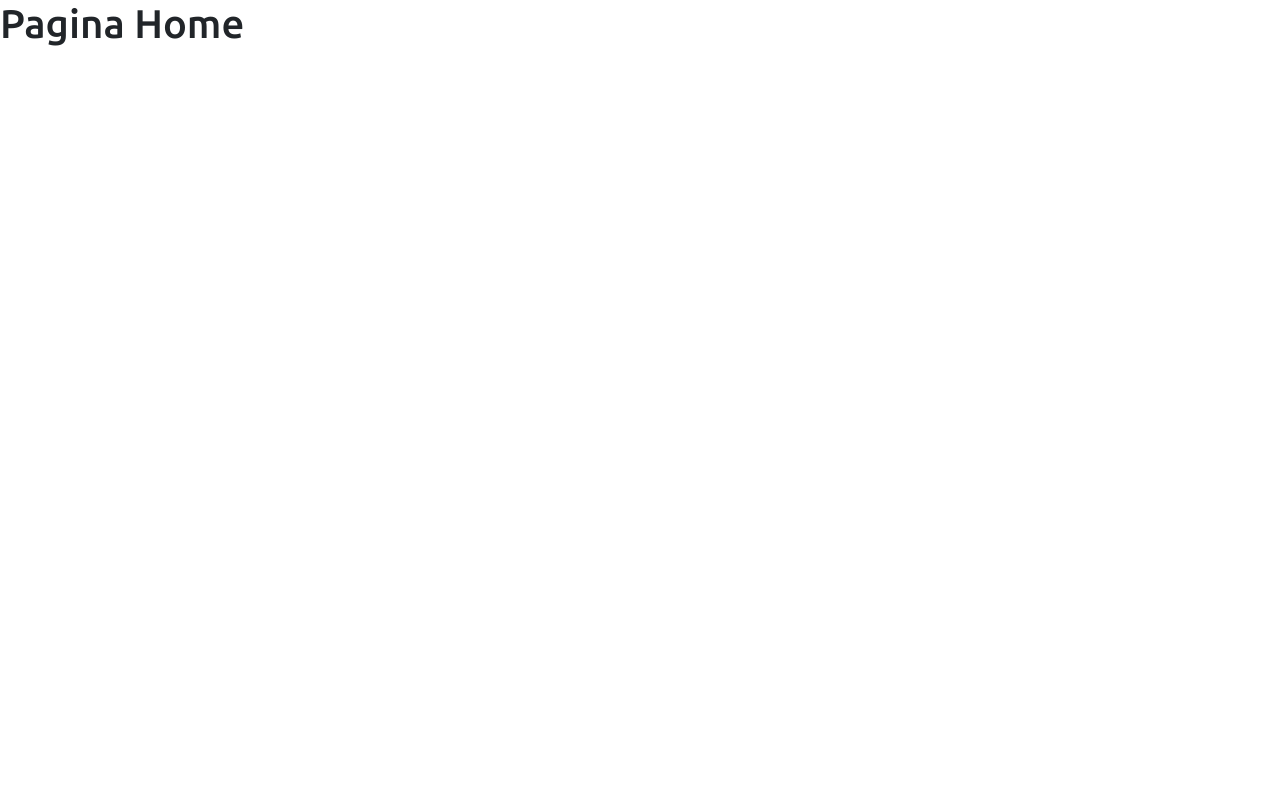
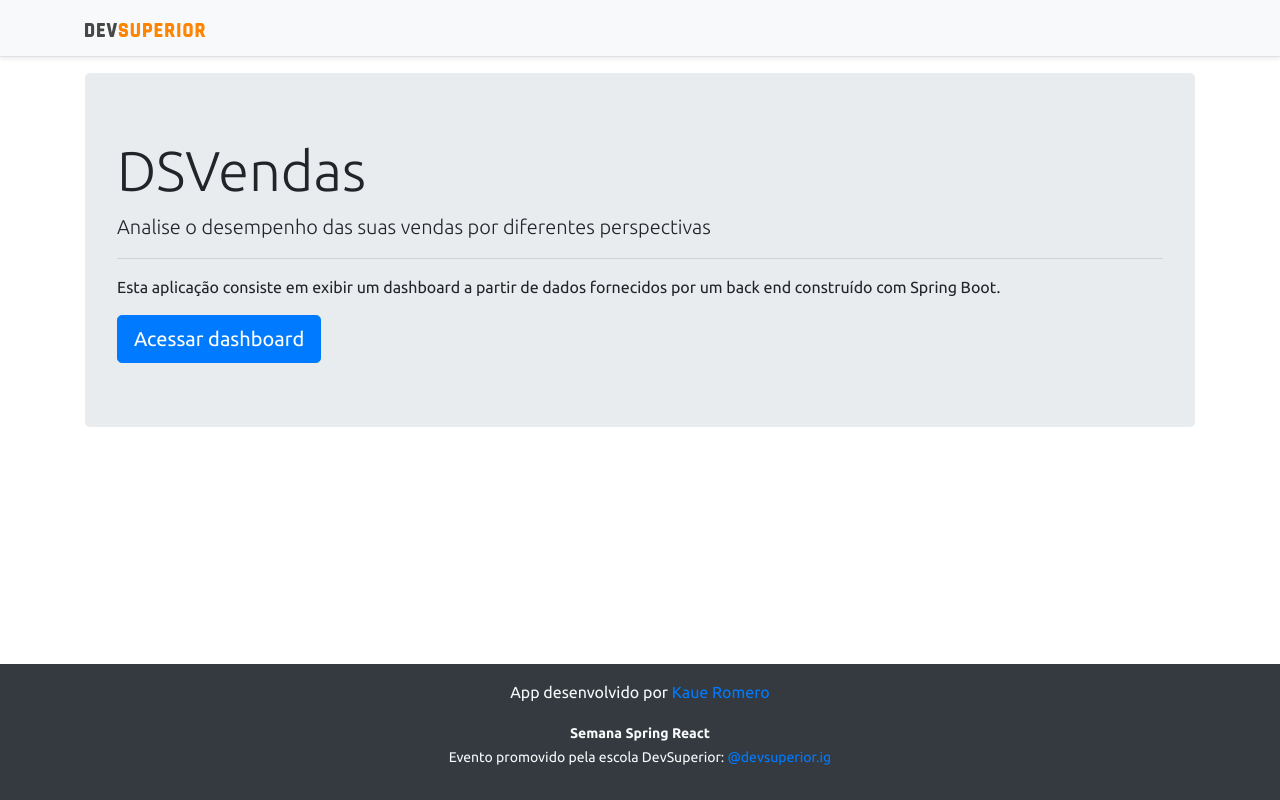
Before and after one commit to Kaue-Romero/Projeto-sds3, a React (Create React App) app in the folder frontend/: page / in a window 1280 px wide. Built offline with nearby package versions, Linux system fonts and the light colour scheme.

Commit message:
Home, navigation

```diff
--- a/frontend/src/components/NavBar/index.tsx
+++ b/frontend/src/components/NavBar/index.tsx
@@ -1,11 +1,15 @@
 import ImgDsDark from 'assets/img/ds-dark.svg';
+import { Link } from 'react-router-dom';
 
 function NavBar() {
     return (
         <div className="d-flex flex-column flex-md-row align-items-center p-3 px-md-4 mb-3 bg-light border-bottom shadow-sm">
             <div className="container">
                 <nav className="my-2 my-md-0 mr-md-3">
-                    <img src={ImgDsDark} alt="DevSuperior" width="120" />
+                    <Link to="/">
+                        <img src={ImgDsDark} alt="DevSuperior" width="120" />
+                    </Link>
+
                 </nav>
             </div>
         </div>
--- a/frontend/src/pages/Dashboard/index.tsx
+++ b/frontend/src/pages/Dashboard/index.tsx
@@ -10,7 +10,6 @@
             <NavBar />
             <div className="container">
                 <h1 className="text-primary py-3">Dashboard de Vendas</h1>
-
                 <div className="row px-3">
                     <div className="col-sm-6">
                         <h5 className="text-center text-secondary">Sucesso nas vendas {'('}%{')'}</h5>
--- a/frontend/src/pages/Home/index.tsx
+++ b/frontend/src/pages/Home/index.tsx
@@ -1,8 +1,24 @@
+import Footer from "components/Footer";
+import NavBar from "components/NavBar";
+import { Link } from "react-router-dom";
+
 function Home() {
     return (
-        <div>
-            <h1>Pagina Home</h1>
-        </div>
+        <>
+            <NavBar />
+            <div className="container">
+                <div className="jumbotron">
+                    <h1 className="display-4">DSVendas</h1>
+                    <p className="lead">Analise o desempenho das suas vendas por diferentes perspectivas</p>
+                    <hr />
+                    <p>Esta aplicação consiste em exibir um dashboard a partir de dados fornecidos por um back end construído com Spring Boot.</p>
+                    <Link className="btn btn-primary btn-lg" to="/dashboard">
+                        Acessar dashboard
+                    </Link>
+                </div>
+            </div>
+            <Footer />
+        </>
     );
 }
 
```
